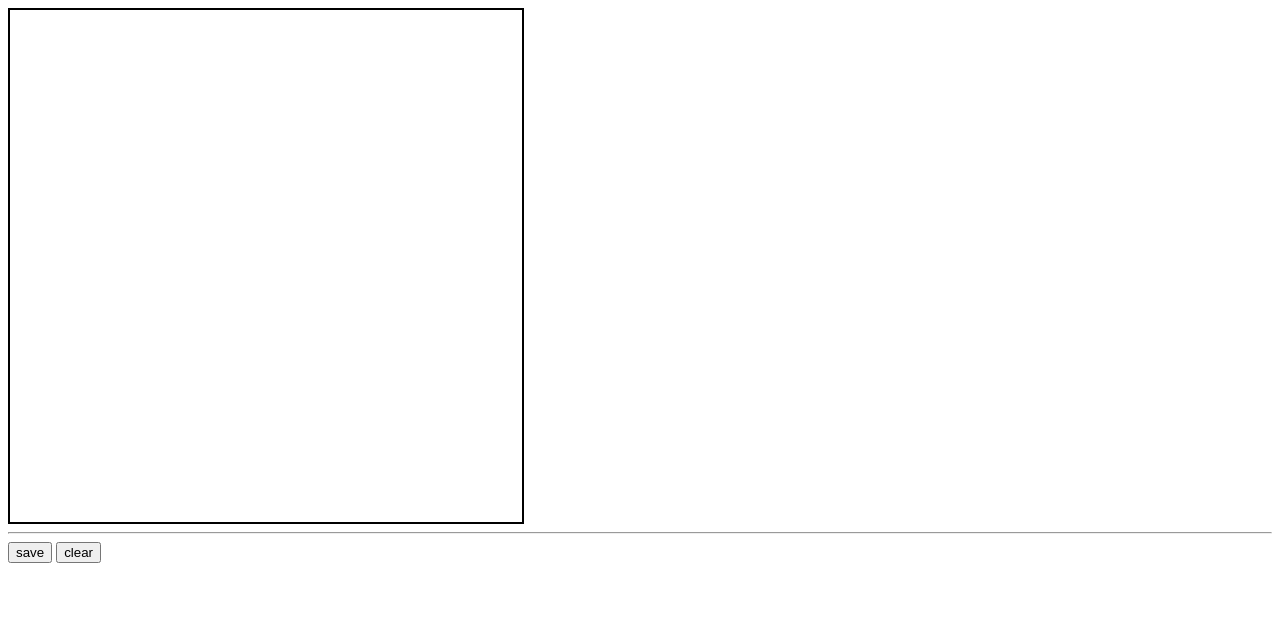
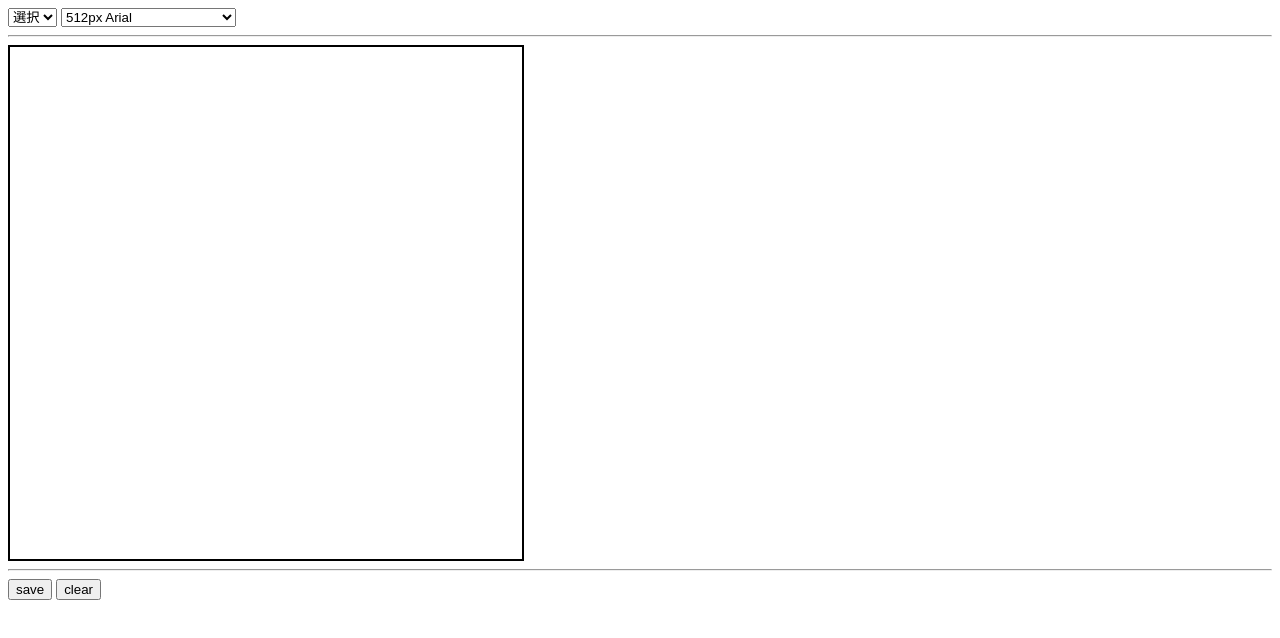
Before and after one commit to mulefish/classifier, a plain HTML site: page kanji.html in a window 1280 px wide. Drawn offline with Linux system fonts and the light colour scheme.

Commit message:
playing w/ fonts

```diff
--- a/kanji.html
+++ b/kanji.html
@@ -1,49 +1,62 @@
 <html>
 
   <head>
-
     <meta charset="utf-8" />
-
     <style>
-
     .viewport {
-
       border:2px solid;
-
     }
-
-    .spacer {
-
-      width:10px;
-
-    }
-
     </style>
-
     <script src="kanji.js"></script>
-
   </head>
-
     <body>
 
+<select id="kanji" onchange="pickKanji(this)">
+    <option value="select">選択</option>
+    <option value="ocean">海</option>
+    <option value="cat">猫</option>
+    <option value="dog">犬</option>
+    <option value="fish">魚</option>
+    <option value="horse">鳥</option>
+    <option value="whale">鯨</option>
+</select>
+<select id="font" onchange="setFontStyle(this)">
+    <option>512px Arial</option>
+    <option>512px Times New Roman</option>
+    <option>512px san serif</option>
+    <option>italic 380pt Courier</option>
+    <option>380pt Courier</option>
+</select>
 
-
+<hr/>
       <canvas class='viewport' id="can" width="512" height="512" ></canvas>
-
             <img id="canvasimg" style="display:none;">
-
         <hr/>
-
         <input type="button" value="save" id="btn" size="30" onclick="save()" >
-
         <input type="button" value="clear" id="clr" size="23" onclick="erase()" >
-
         <script>
-
         init()
 
+        function setFontStyle(widget) {
+            const font = widget.options[widget.selectedIndex].text;
+            const widget2 = document.getElementById("kanji")
+            const kanji = widget2.options[widget2.selectedIndex].text;
+            const english = widget2.options[widget2.selectedIndex].value;
+            erase()
+            ctx.font = font
+            console.log("font " + ctx.font )
+            ctx.fillText(kanji, 0, 440);
+        }
+
+        function pickKanji(widget) {
+            const kanji = widget.options[widget.selectedIndex].text;
+            const english = widget.options[widget.selectedIndex].value;
+            const fontwidget = document.getElementById("font")
+            ctx.font = fontwidget.options[fontwidget.selectedIndex].text;
+            erase()
+            console.log("font: " + ctx.font )
+            ctx.fillText(kanji, 0, 440);
+        }
         </script>
-
     </body>
-
-    </html>
+</html>
--- a/kanji.js
+++ b/kanji.js
@@ -6,7 +6,8 @@ let currX = 0;
 let prevY = 0;
 let currY = 0;
 let dot_flag = false;
-let thickness = 3; // line thickness
+let thickness = 512 / 30 ; // line thickness
+//console.log("thicknesss is " + thickness )
 function init() {
     canvas = document.getElementById('can');
     ctx = canvas.getContext("2d");
@@ -21,36 +22,19 @@ function init() {
     canvas.addEventListener("touchend", function(e) {
         findxy('touchend', e)
     }, false);
-
-
     canvas.addEventListener("mousemove", function(e) {
         findxy('move', e)
     }, false);
-
-
-
-
     canvas.addEventListener("mousedown", function(e) {
         findxy('down', e)
     }, false);
-
-
-
-
     canvas.addEventListener("mouseup", function(e) {
-
         findxy('up', e)
-
     }, false);
-
     canvas.addEventListener("mouseout", function(e) {
-
         findxy('out', e)
-
     }, false);
-
 }
-
 
 function draw() {
     ctx.beginPath();
@@ -62,12 +46,10 @@ function draw() {
     ctx.closePath();
 }
 
+
 function erase() {
-    // var m = confirm("Want to clear");
-    // if (m) {
-        ctx.clearRect(0, 0, w, h);
-        document.getElementById("canvasimg").style.display = "none";
-    // }
+    ctx.clearRect(0, 0, w, h);
+    document.getElementById("canvasimg").style.display = "none";
 }
 
 function save() {
@@ -124,7 +106,7 @@ function findxy(res, e) {
         if (flag) {
             prevX = currX;
             prevY = currY;
-            currX = e.touches[0].clientX - canvas.offsetLeft;
+            currX = e.touches[0].clientX - canvas.offsetTop;
             currY = e.touches[0].clientY - canvas.offsetTop;
             draw();
         }
```
